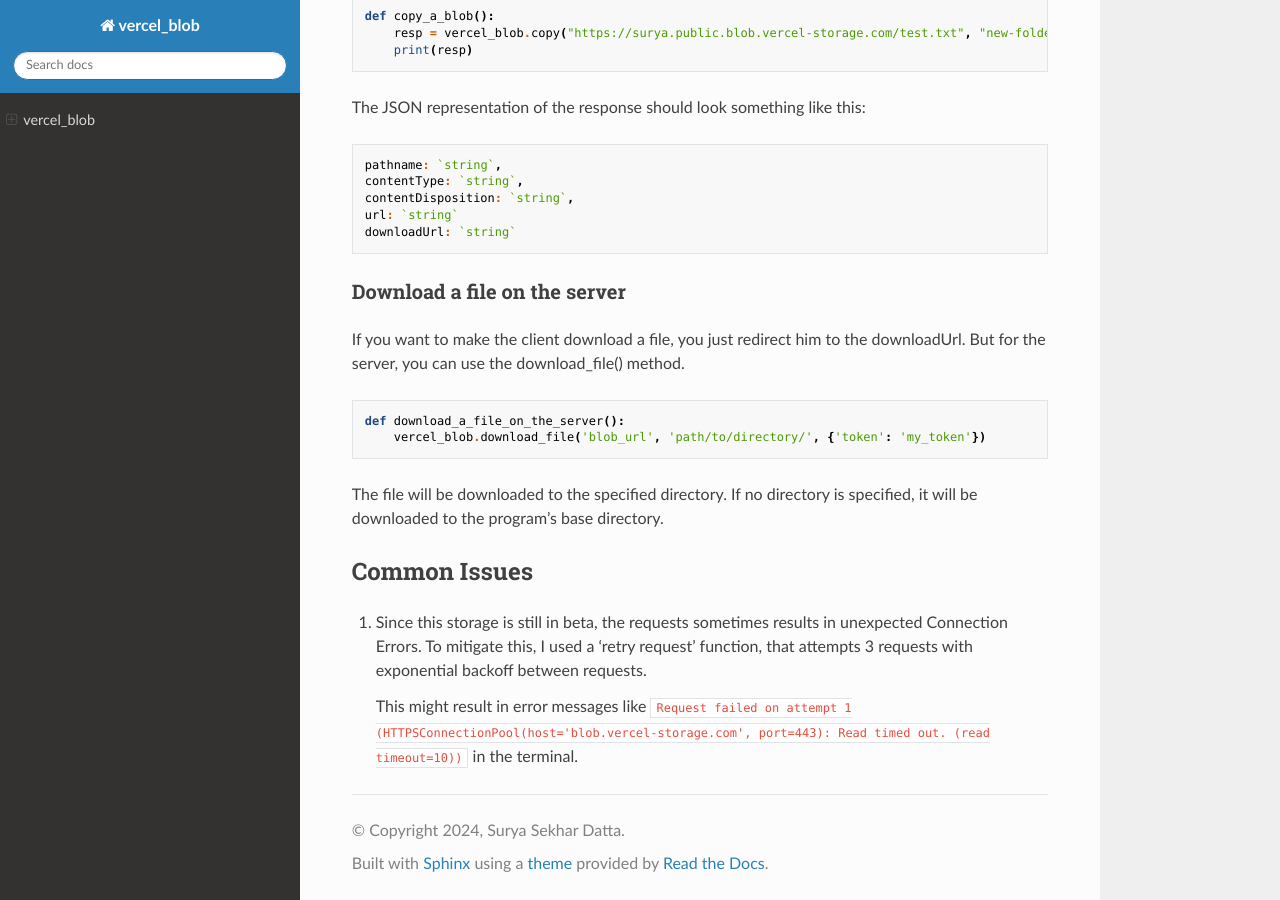
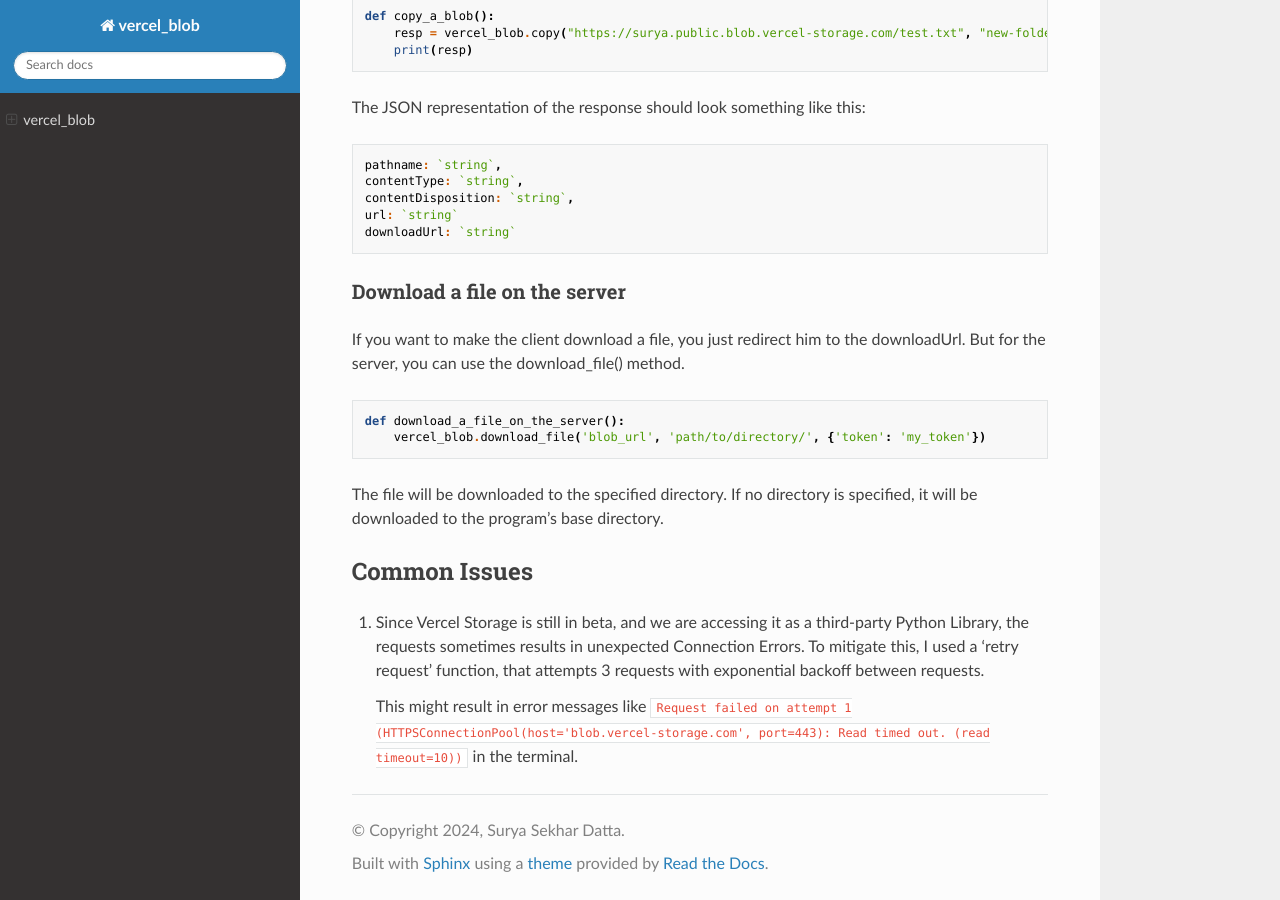
Before and after one commit to SuryaSekhar14/vercel_blob, a Sphinx documentation site: the page built from docs/index.rst, in a window 1280 px wide and 900 px high, scrolled down 3322 px. Built offline with Sphinx 7.4.7 and the Read the Docs theme 3.1.0, drawn with Linux system fonts in a browser that asks for light colours; the version number is read from the project's files by our own code.

Commit message:
update docs

```diff
--- a/docs/index.rst
+++ b/docs/index.rst
@@ -210,7 +210,7 @@ is specified, it will be downloaded to the program's base directory.
 Common Issues
 -------------
 
-1. Since this storage is still in beta, the requests sometimes results
+1. Since Vercel Storage is still in beta, and we are accessing it as a third-party Python Library, the requests sometimes results
    in unexpected Connection Errors. To mitigate this, I used a 'retry
    request' function, that attempts 3 requests with exponential backoff
    between requests.
```
